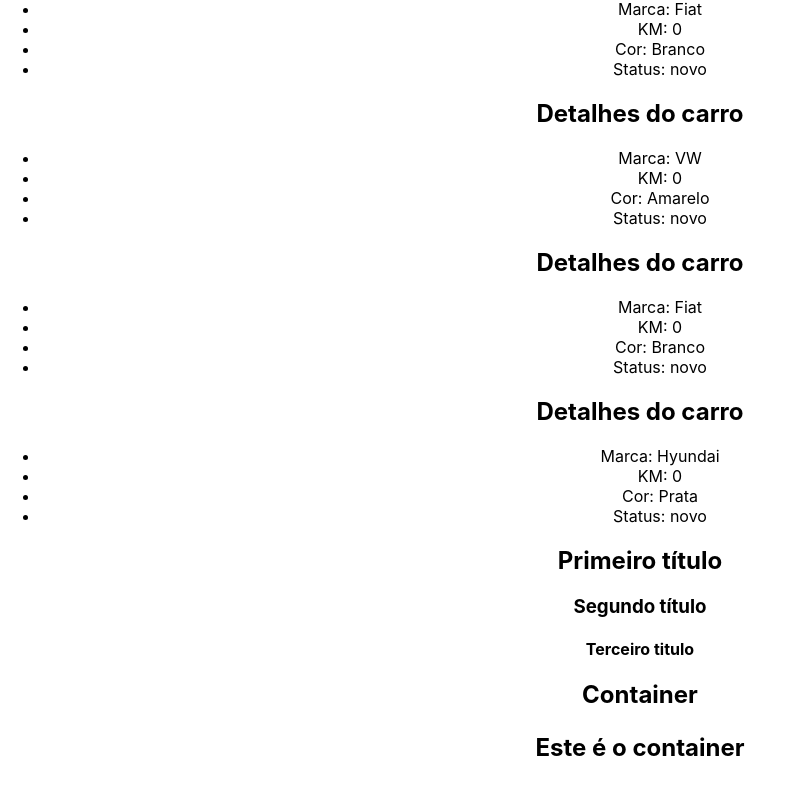
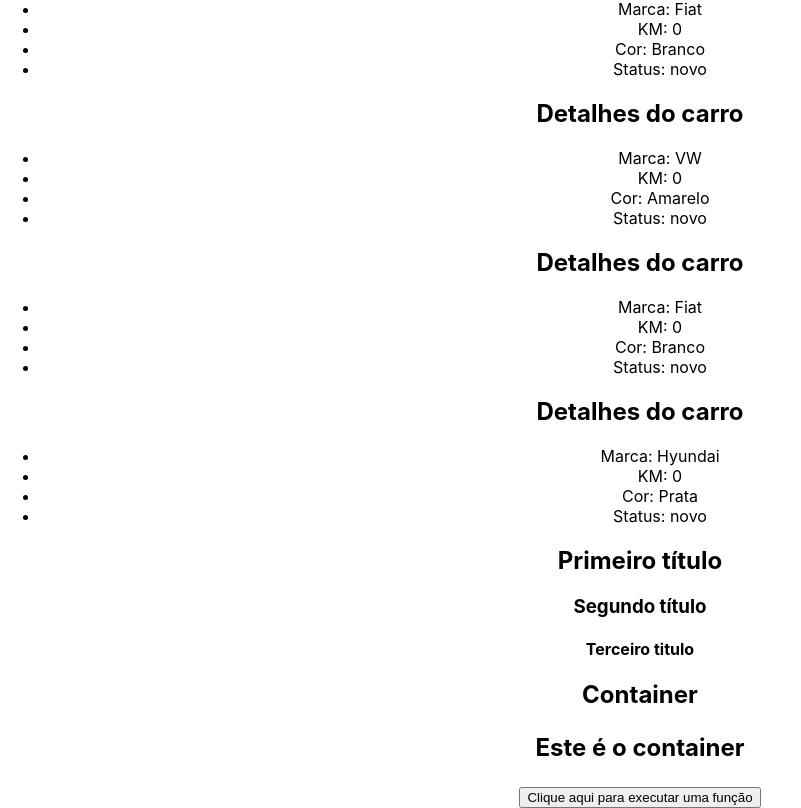
Before and after one commit to gabsbento/curso-react, a React (Create React App) app: page / in a window 1280 px wide. Shown: the part 507-1315 px from the top of the page, without its empty margins (0-801 px from the left). Before the commit the page ends 1293 px from the top, so only its background shows below. Built offline with nearby package versions, Linux system fonts and the light colour scheme.

Commit message:
:sparkles: feat: funcao prop

```diff
--- a/src/App.jsx
+++ b/src/App.jsx
@@ -2,6 +2,7 @@
 import CarDetails from "./components/CarDetails";
 import ConditionalRender from "./components/ConditionalRender";
 import Container from "./components/Container";
+import ExecuteFunction from "./components/ExecuteFunction";
 import Fragment from "./components/Fragment";
 
 function App() {
@@ -10,6 +11,10 @@
     {id: 2, brand: "Fiat", color: "Branco", status: true, km: 0},
     {id: 3, brand: "Hyundai", color: "Prata", status: true, km: 0}
   ]
+
+  function showMessage(){
+    console.log("Evento do componente pai");
+  }
   return (
     <div className="App">
       <ConditionalRender />
@@ -31,6 +36,7 @@
       <Container>
         <p>Este é o container</p>
       </Container>
+      <ExecuteFunction myFunction={showMessage}/>
     </div>
   );
 }
--- /dev/null
+++ b/src/components/ExecuteFunction.jsx
@@ -0,0 +1,11 @@
+import React from 'react'
+
+function ExecuteFunction({myFunction}) {
+  return (
+    <div>
+        <button onClick={myFunction}>Clique aqui para executar uma função</button>
+    </div>
+  )
+}
+
+export default ExecuteFunction
```
